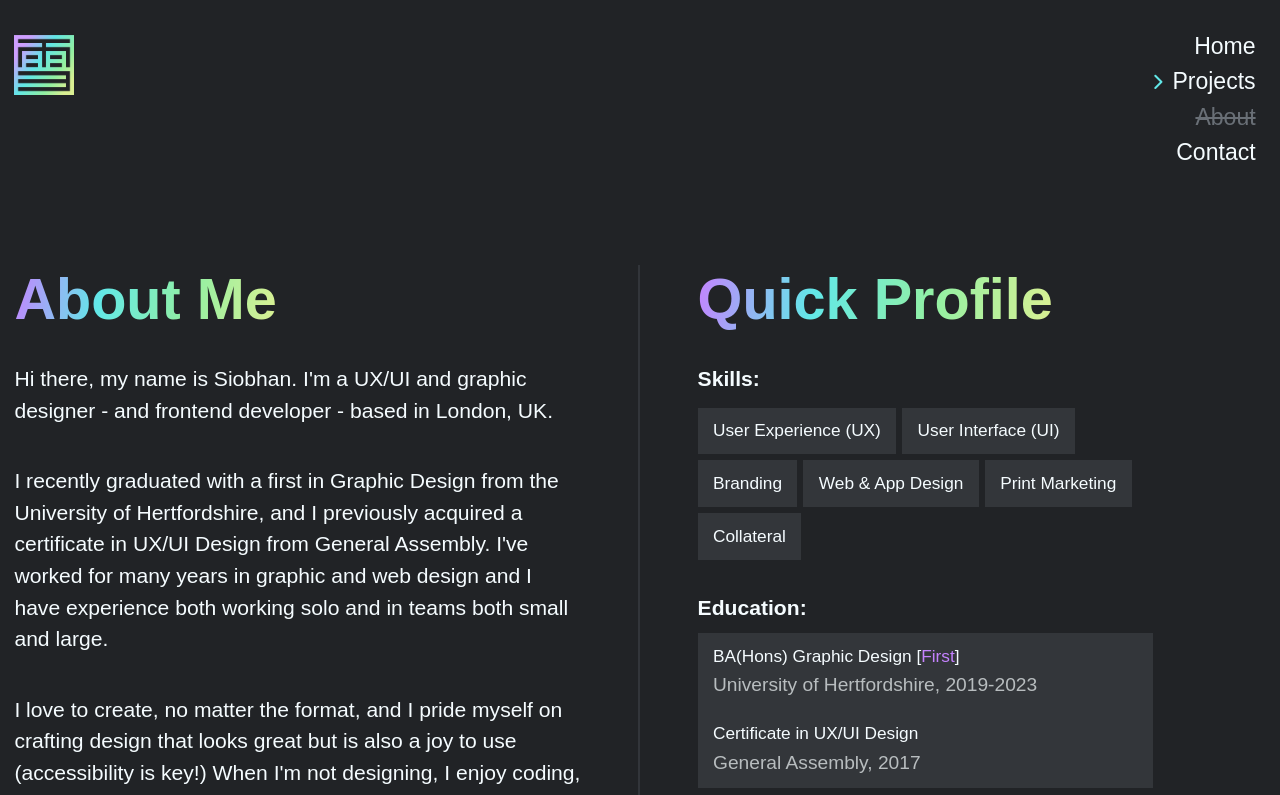
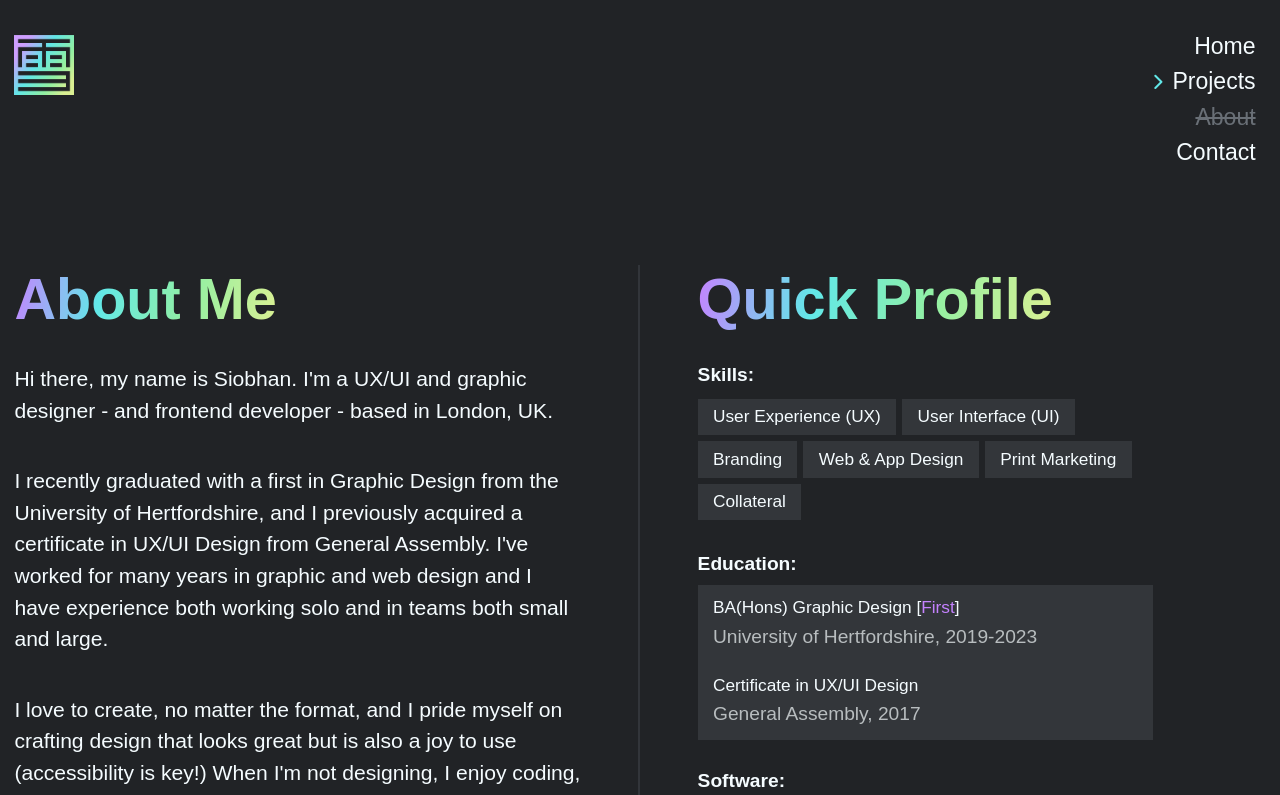
Before and after one commit to indoct/scho-react, a React (Create React App) app: page /about in a window 1280 px wide. Shown: the top 795 px of the page. Built offline with nearby package versions, Linux system fonts and the light colour scheme; a web font is replaced by a local one.

Commit message:
fixing line-height and text sizing

```diff
--- a/src/App.css
+++ b/src/App.css
@@ -209,9 +209,9 @@ h3 {
 }
 
 h6 {
-  font-size: 1.1rem;
+  font-size: 1rem;
   font-weight: 600;
-  line-height: 1.5;
+  line-height: 1.2;
 }
 
 .smallerh1 {
@@ -343,6 +343,7 @@ img:hover {
   background: var(--schogrey);
   margin: 3px 6px 3px 0;
   white-space: nowrap;
+  line-height: 1;
 }
 
 .grey {
```
